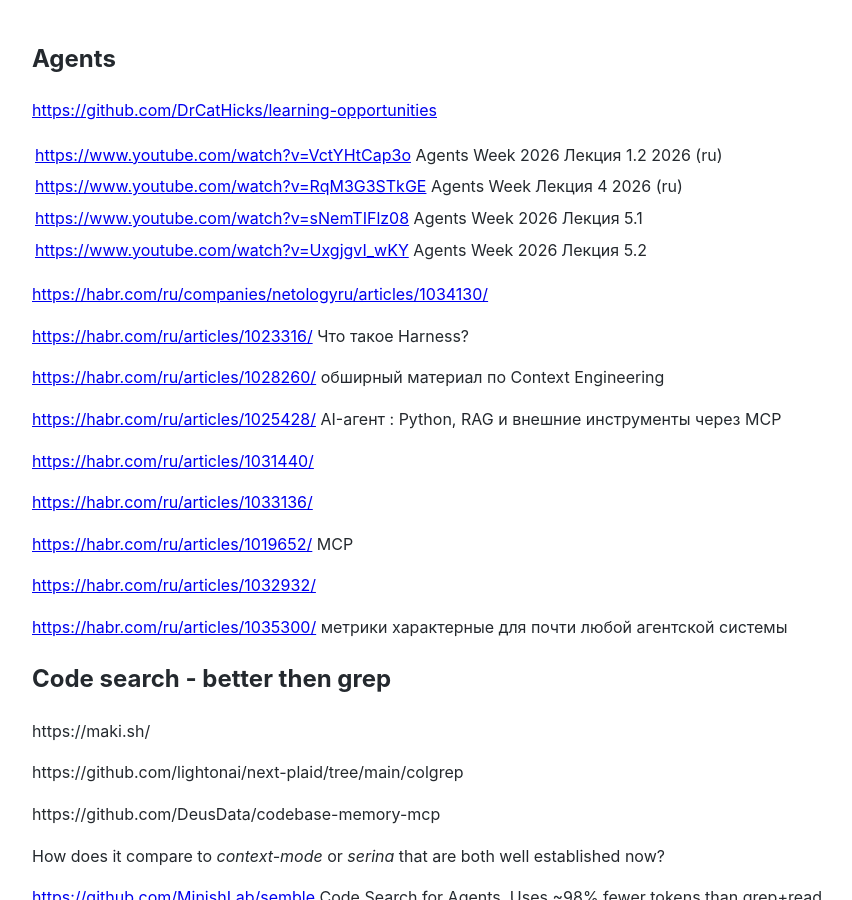
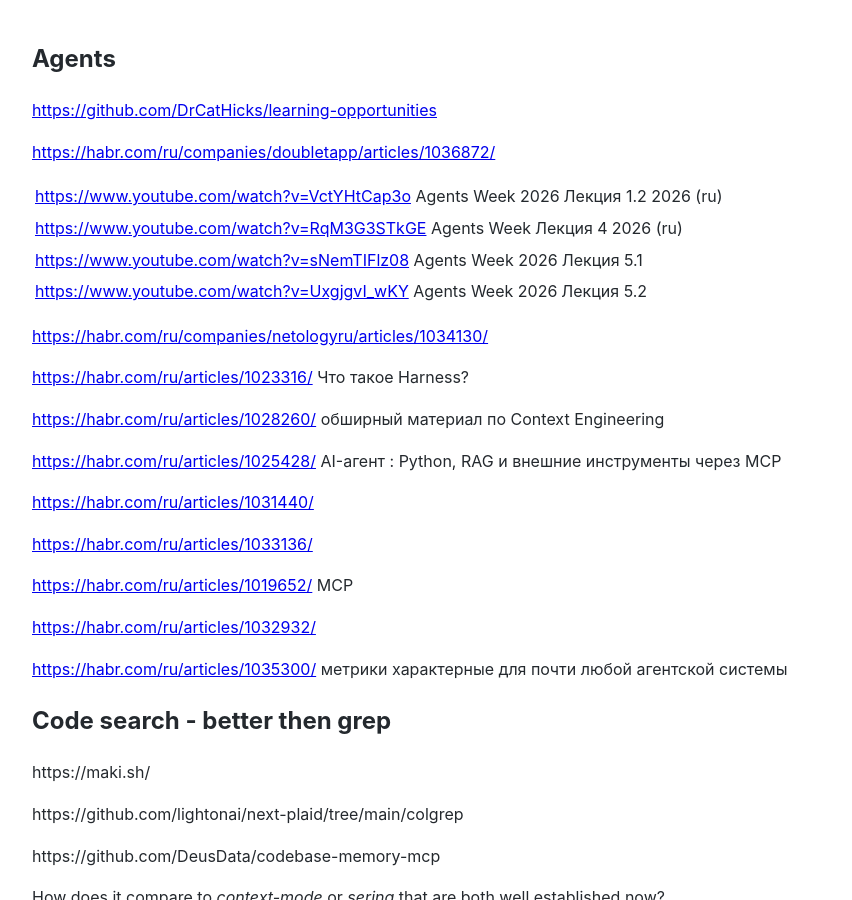
Before and after one commit to Michael-Lubinsky/michael-lubinsky.github.com, a Jekyll site: the page built from ml/agent.md, in a window 1280 px wide and 900 px high. Shown: the whole window, without its empty margins (158-1010 px from the left). Built offline with Jekyll 4.4.1, drawn with Linux system fonts in a browser that asks for light colours; our own code applies the rules of GitHub Pages for plain Markdown files.

Commit message:
Update agent.md

```diff
--- a/ml/agent.md
+++ b/ml/agent.md
@@ -1,6 +1,8 @@
 ## Agents
 
 <https://github.com/DrCatHicks/learning-opportunities>
+
+<https://habr.com/ru/companies/doubletapp/articles/1036872/>
 
 <https://www.youtube.com/watch?v=VctYHtCap3o>  Agents Week 2026 | Лекция 1.2 2026 (ru)
 
```
